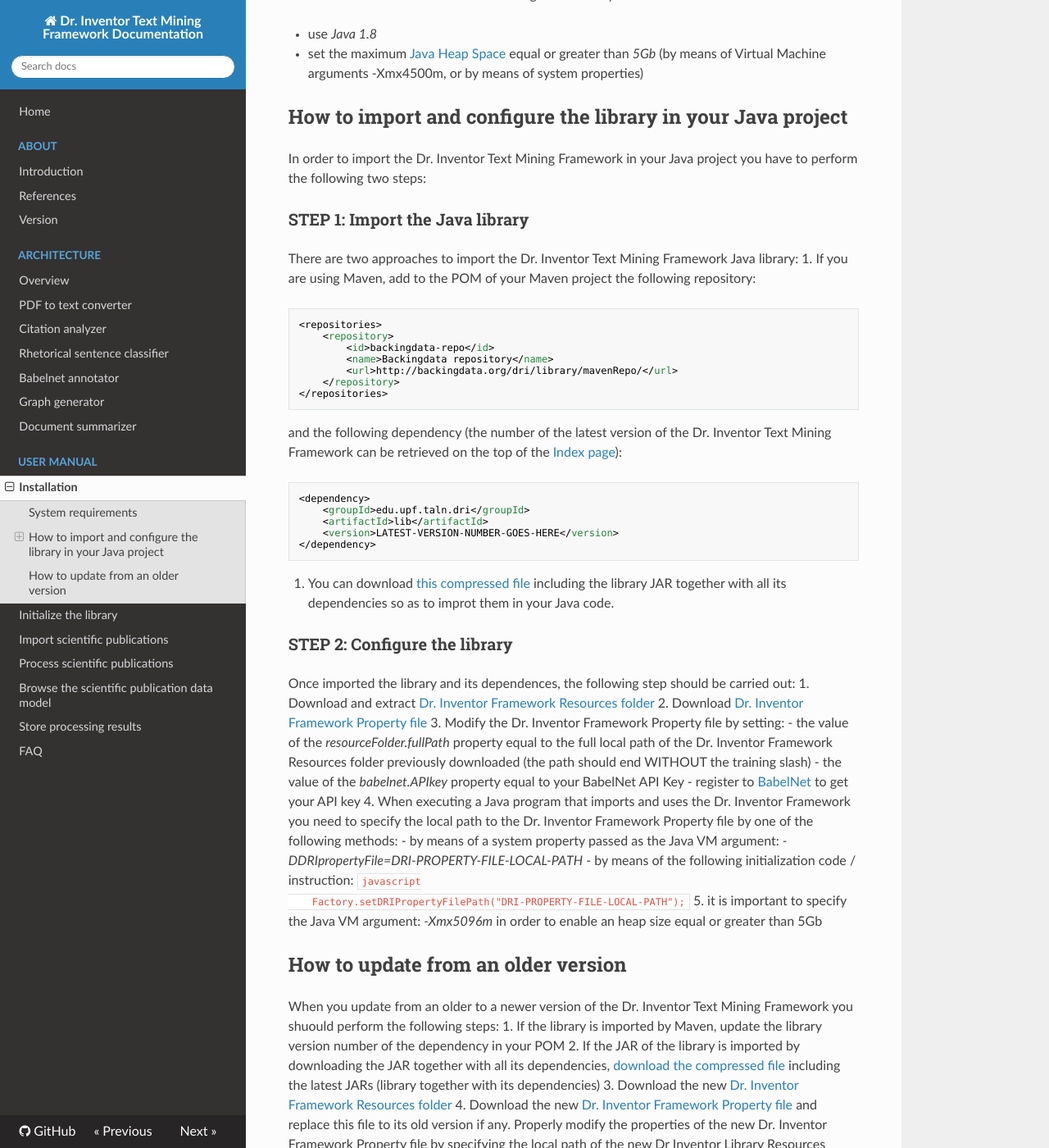
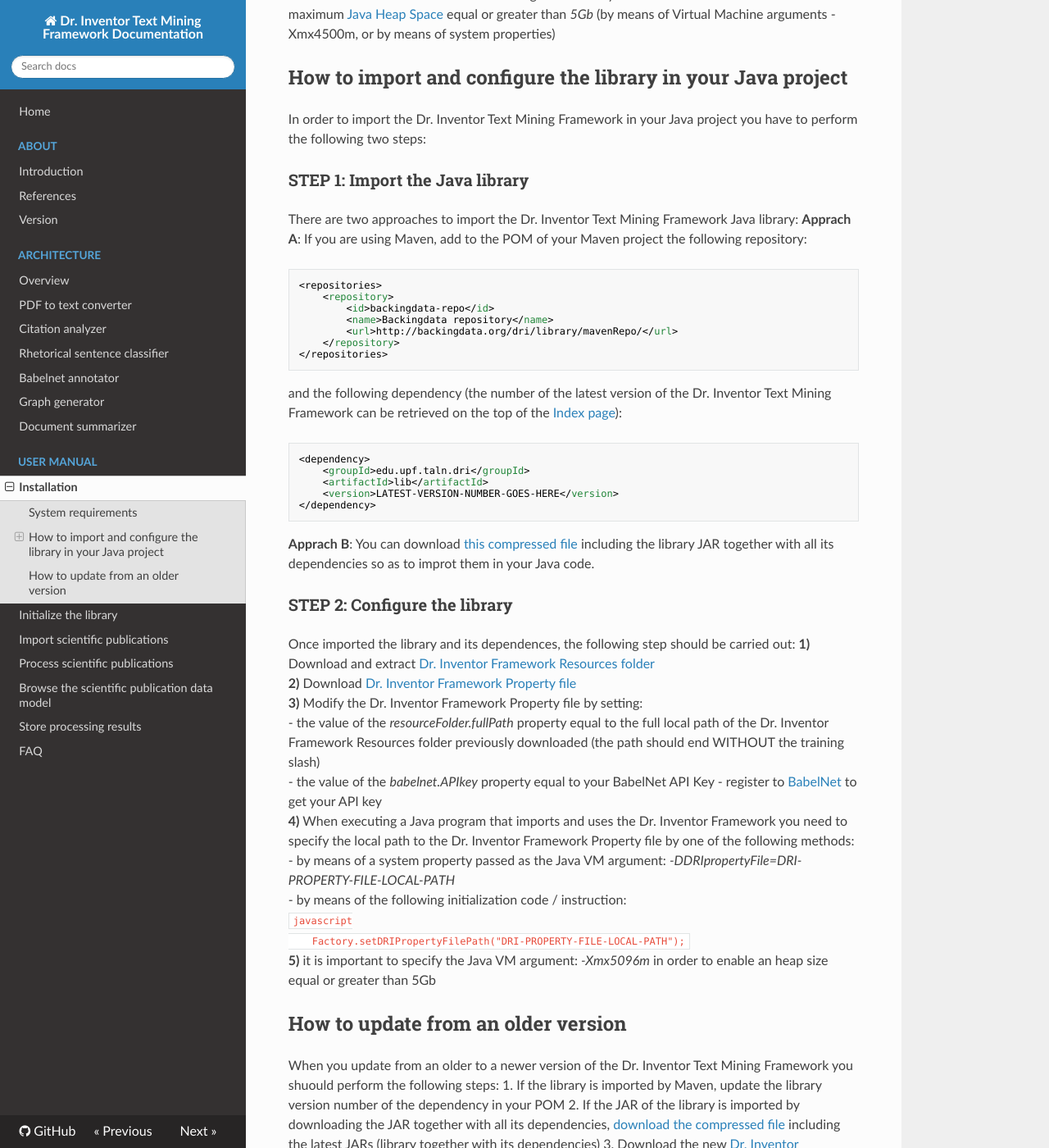
Before and after one commit to abe-iop/driframework, an MkDocs documentation site: the page built from doc/Installation.md, in a window 1280 px wide and 1400 px high, scrolled down 306 px. Shown: the whole window at 82% size. Built offline with MkDocs 1.6.1, drawn with Linux system fonts in a browser that asks for light colours; nearby versions of some CDN libraries; old or Windows-style settings are respelled for this version of MkDocs; some of the changed text lies outside the part shown.

Commit message:
Updates to documentation

````diff
--- a/doc/Installation.md
+++ b/doc/Installation.md
@@ -4,7 +4,6 @@ In order to properly use the Dr. Inventor Text Mining Framework you need to sati
 
 ## System requirements
 In order to use the Dr. Inventor Text Mining Framework you should:
-
 *  use *Java 1.8*
 *  set the maximum [Java Heap Space](https://www.mkyong.com/Java/find-out-your-Java-heap-memory-size/) equal or greater than *5Gb* (by means of Virtual Machine arguments -Xmx4500m, or by means of system properties)
 
@@ -15,7 +14,7 @@ In order to import the Dr. Inventor Text Mining Framework in your Java project y
 
 ### STEP 1: Import the Java library
 There are two approaches to import the Dr. Inventor Text Mining Framework Java library:
-1.  If you are using Maven, add to the POM of your Maven project the following repository:
+**Apprach A**: If you are using Maven, add to the POM of your Maven project the following repository:
 
 ```javascript
 <repositories>
@@ -36,23 +35,22 @@ and the following dependency (the number of the latest version of the Dr. Invent
 </dependency>
 ```
 
-2.  You can download [this compressed file](http://backingdata.org/dri/library/latest/jarWithDeps.html) including the library JAR together with all its dependencies so as to improt them in your Java code.
+**Apprach B**: You can download [this compressed file](http://backingdata.org/dri/library/latest/jarWithDeps.html) including the library JAR together with all its dependencies so as to improt them in your Java code.
 
 ### STEP 2: Configure the library
 Once imported the library and its dependences, the following step should be carried out:
-1.  Download and extract [Dr. Inventor Framework Resources folder](http://backingdata.org/dri/library/latest/resourceFolder.html)
-2.  Download [Dr. Inventor Framework Property file](http://backingdata.org/dri/library/latest/configurationFile.html)
-3.  Modify the Dr. Inventor Framework Property file by setting:
+**1)** Download and extract [Dr. Inventor Framework Resources folder](http://backingdata.org/dri/library/latest/resourceFolder.html)
+**2)** Download [Dr. Inventor Framework Property file](http://backingdata.org/dri/library/latest/configurationFile.html)
+**3)** Modify the Dr. Inventor Framework Property file by setting:
 	-  the value of the _resourceFolder.fullPath_ property equal to the full local path of the Dr. Inventor Framework Resources folder previously downloaded (the path should end WITHOUT the training slash)
 	-  the value of the _babelnet.APIkey_ property equal to your BabelNet API Key - register to [BabelNet](http://babelnet.org/) to get your API key
-4.  When executing a Java program that imports and uses the Dr. Inventor Framework you need to specify the local path to the Dr. Inventor Framework Property file by one of the following methods:
+**4)** When executing a Java program that imports and uses the Dr. Inventor Framework you need to specify the local path to the Dr. Inventor Framework Property file by one of the following methods:
 	-  by means of a system property passed as the Java VM argument: _-DDRIpropertyFile=DRI-PROPERTY-FILE-LOCAL-PATH_
 	-  by means of the following initialization code / instruction:
    	```javascript
    	Factory.setDRIPropertyFilePath("DRI-PROPERTY-FILE-LOCAL-PATH");
    	```
-5. it is important to specify the Java VM argument: _-Xmx5096m_ in order to enable an heap size equal or greater than 5Gb
-
+**5)** it is important to specify the Java VM argument: _-Xmx5096m_ in order to enable an heap size equal or greater than 5Gb
 
 ## How to update from an older version
 When you update from an older to a newer version of the Dr. Inventor Text Mining Framework you shuould perform the following steps:
````
Also changed, not shown: 1 other file.
